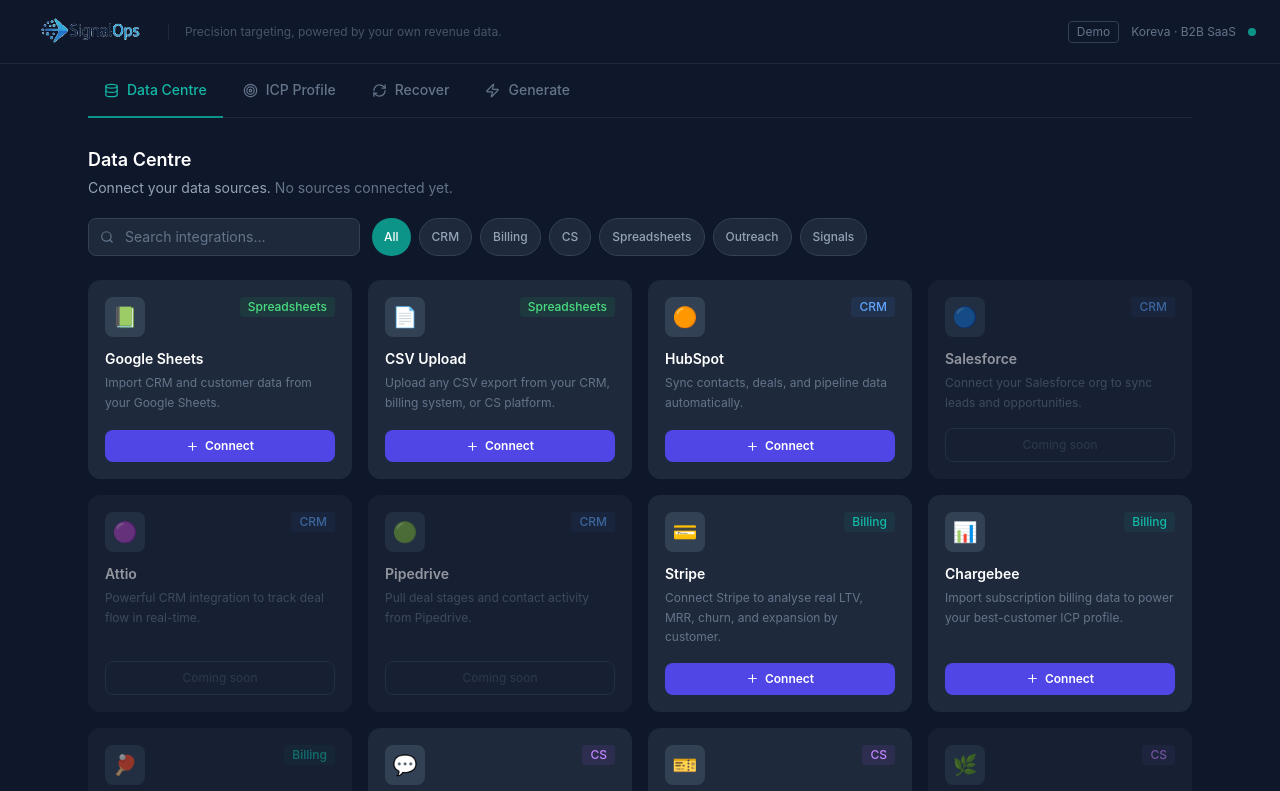
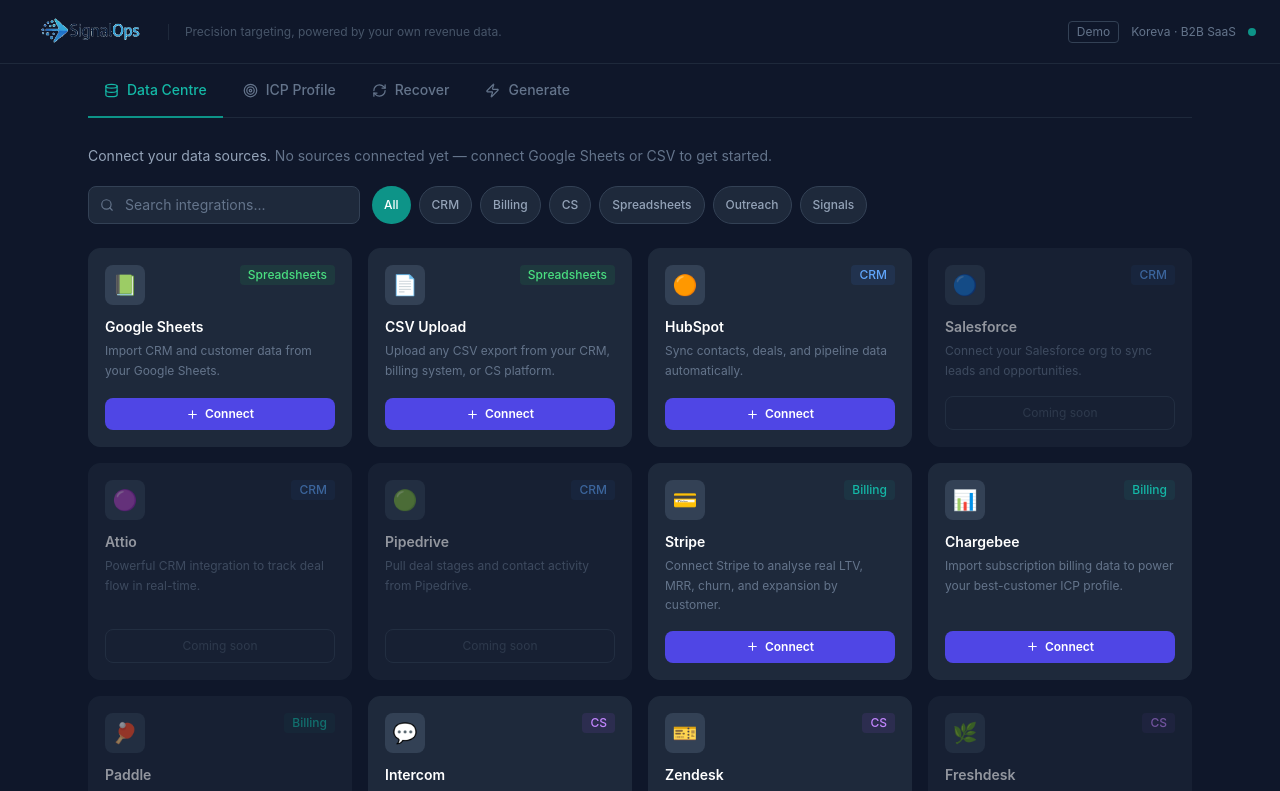
Before and after one commit to powerstephen/Signal-Ops-MVP, a Next.js app: page /dashboard in a window 1280 px wide. Shown: the top 791 px of the page. Built offline with nearby package versions, Linux system fonts and the light colour scheme.

Commit message:
Update DataCentre.tsx

```diff
--- a/src/app/components/DataCentre.tsx
+++ b/src/app/components/DataCentre.tsx
@@ -94,16 +94,13 @@ export default function DataCentre() {
       )}
 
       <div className="flex items-start justify-between mb-5">
-        <div>
-          <h2 className="text-lg font-semibold text-white mb-1">Data Centre</h2>
         <p className="text-slate-400 text-sm">
           Connect your data sources.{' '}
           {connCount > 0
             ? <span className="text-teal-400 font-medium">{connCount} source{connCount !== 1 ? 's' : ''} active.</span>
-              : <span className="text-slate-500">No sources connected yet.</span>
+            : <span className="text-slate-500">No sources connected yet — connect Google Sheets or CSV to get started.</span>
           }
         </p>
-        </div>
       </div>
 
       {sources.length > 0 && (
```
Lines whose indentation alone changed are shown as unchanged.
